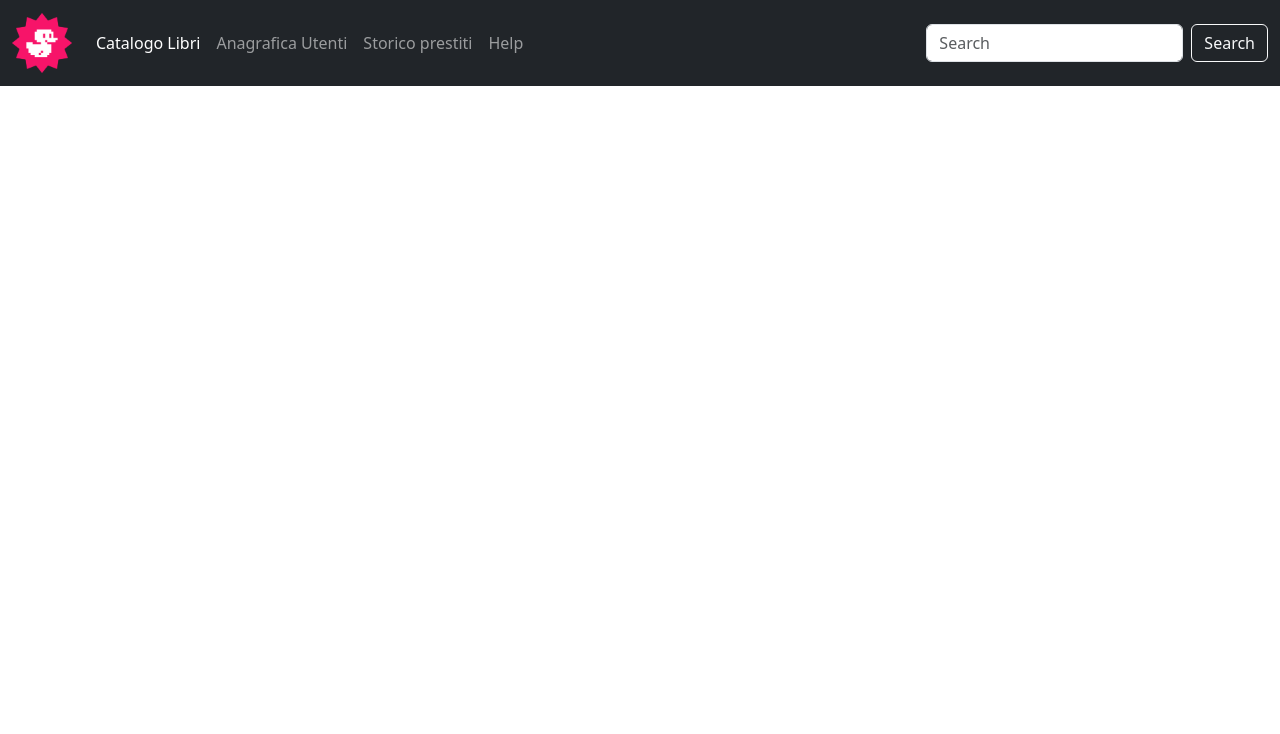
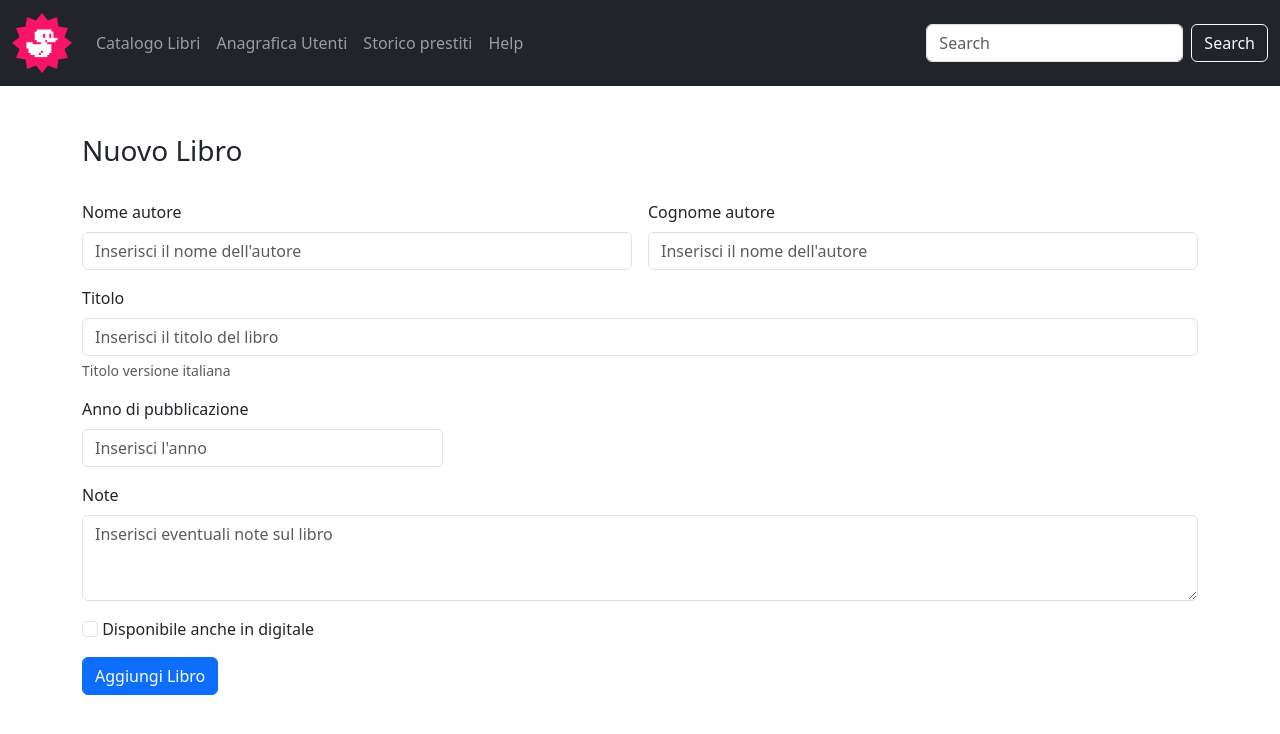
Before and after one commit to assettasimone/html-css-bootstrap-dashboard, a plain HTML site: page new-book.html in a window 1280 px wide. Drawn offline with nearby package versions, Linux system fonts and the light colour scheme.

Commit message:
add almost all form elements

```diff
--- a/new-book.html
+++ b/new-book.html
@@ -28,7 +28,7 @@
                 <div class="collapse navbar-collapse" id="navbarSupportedContent">
                     <ul class="navbar-nav me-auto mb-2 mb-lg-0">
                         <li class="nav-item">
-                            <a class="nav-link active" aria-current="page" href="#">Catalogo Libri</a>
+                            <a class="nav-link" aria-current="page" href="index.html">Catalogo Libri</a>
                         </li>
                         <li class="nav-item">
                             <a class="nav-link" href="#">Anagrafica Utenti</a>
@@ -55,8 +55,53 @@
 
         <div class="container">
             <div class="row">
+                <div class="col-12">
+                    <div class="table-header d-flex justify-content-between mb-4">
+                        <h1 class="fs-3">Nuovo Libro</h1>
+                    </div>
+                    <form>
+                        <div class="row g-3 mb-3">
+                            <div class="col-6">
+                                <label for="name" class="form-label">Nome autore</label>
+                                <input type="text" class="form-control" id="nome"
+                                    placeholder="Inserisci il nome dell'autore">
+                            </div>
+                            <div class="col-6">
+                                <label for="name" class="form-label">Cognome autore</label>
+                                <input type="text" class="form-control" id="cognome"
+                                    placeholder="Inserisci il nome dell'autore">
+                            </div>
+                            <div class="col-12">
+                                <label for="book-title" class="form-label">Titolo</label>
+                                <input type="text" class="form-control" id="book-title"
+                                    placeholder="Inserisci il titolo del libro">
+                                <div id="book-title-help" class="form-text">Titolo versione italiana</div>
+                            </div>
+                            <div class="col-12 col-lg-4">
+                                <label for="book-title" class="form-label">Anno di pubblicazione</label>
+                                <input type="text" class="form-control" id="book-title" placeholder="Inserisci l'anno">
+
+                            </div>
+                            <div class="col-12">
+                                <label for="note-area" class="form-label">Note</label>
+                                <textarea class="form-control" id="note-area" rows="3"
+                                    placeholder="Inserisci eventuali note sul libro"></textarea>
+                            </div>
+                            <div class="col-12">
+                                <input type="checkbox" class="form-check-input" id="exampleCheck1">
+                                <label class="form-check-label" for="exampleCheck1">Disponibile anche in
+                                    digitale</label>
+                            </div>
+                        </div>
+
+
+
+                        <button type="submit" class="btn btn-primary">Aggiungi Libro</button>
+                    </form>
+                </div>
 
             </div>
+        </div>
         </div>
 
     </main>
```
